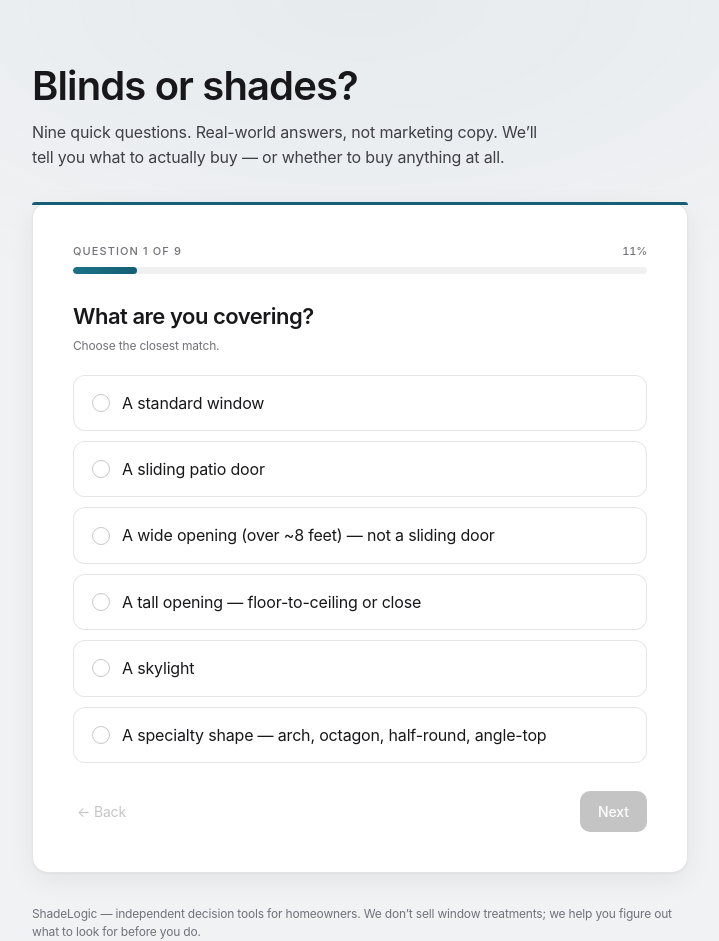
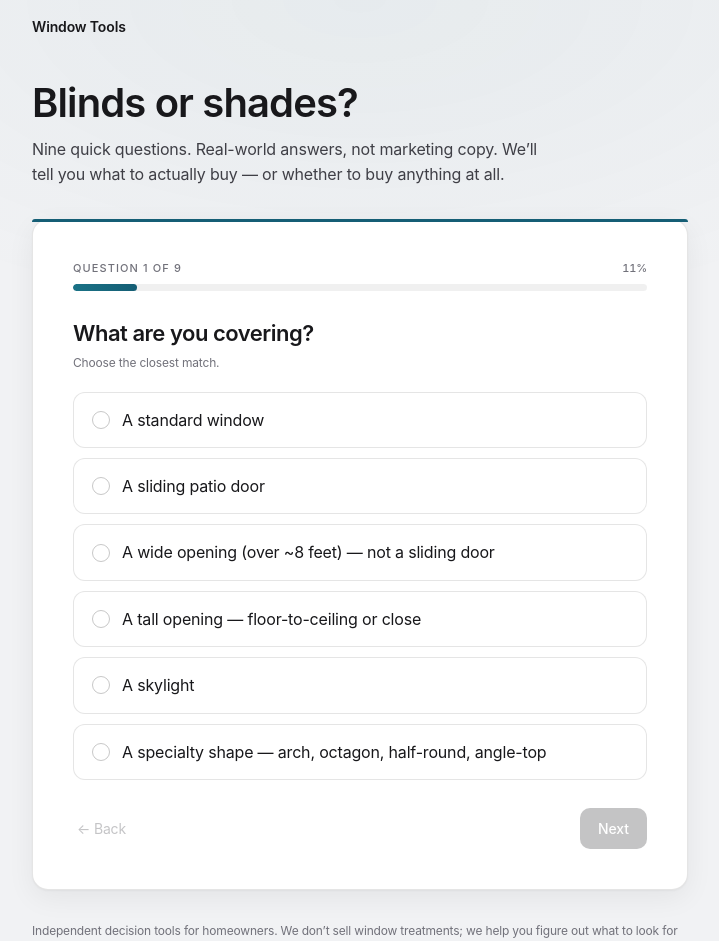
Before and after one commit to wiezski/shadelogic, a Next.js app: page /tools/blinds-vs-shades in a window 1280 px wide. Shown: the top 941 px of the page, without its empty margins (280-999 px from the left). Built offline with nearby package versions, Linux system fonts and the light colour scheme; no server answers; a web font is replaced by a local one.

Commit message:
Replace ShadeLogic with Window Tools / Window Treatment Guides

```diff
--- a/app/guides/[slug]/page.tsx
+++ b/app/guides/[slug]/page.tsx
@@ -51,7 +51,7 @@ export async function generateMetadata({
       url: canonical,
       title: guide.metaTitle,
       description: guide.description,
-      siteName: "ShadeLogic",
+      siteName: "Window Treatment Guides",
     },
     twitter: {
       card: "summary_large_image",
@@ -74,7 +74,7 @@ export default async function GuidePage({
 
   return (
     <article className="guides-article my-6 md:my-10">
-      <p className="guides-eyebrow">ShadeLogic guide</p>
+      <p className="guides-eyebrow">Guide</p>
       <h1>{guide.title}</h1>
 
       {guide.opening.map((para, i) => (
--- a/app/guides/_data/guides.ts
+++ b/app/guides/_data/guides.ts
@@ -1,5 +1,5 @@
 /**
- * ShadeLogic — homeowner SEO guides.
+ * Homeowner SEO guides.
  *
  * Each guide is structured data (not raw markdown) so the renderer can
  * apply consistent typography and so we don't need a markdown parser
--- a/app/guides/_styles.css
+++ b/app/guides/_styles.css
@@ -1,5 +1,5 @@
 /* ============================================================
-   ShadeLogic guides — scoped design tokens.
+   Window Treatment Guides — scoped design tokens.
    Mirrors the blinds-vs-shades tool's deep-teal accent system
    so the guides feel like part of the same product.
    ============================================================ */
--- a/app/guides/layout.tsx
+++ b/app/guides/layout.tsx
@@ -14,8 +14,8 @@ import "./_styles.css";
 
 export const metadata: Metadata = {
   title: {
-    default: "ShadeLogic Guides — honest advice on window treatments",
-    template: "%s | ShadeLogic Guides",
+    default: "Window Treatment Guides — honest advice for homeowners",
+    template: "%s | Window Treatment Guides",
   },
   description:
     "Practical homeowner guides on choosing window treatments — written from real installer experience. No marketing, just what actually works.",
@@ -37,17 +37,17 @@ export default function GuidesLayout({
     <div className="guides-root flex-1">
       <Container>
         <header className="guides-chrome-header">
-          <Link href="/tools/blinds-vs-shades" style={{ color: "var(--tool-text)" }}>
-            ShadeLogic
+          <Link href="/guides" style={{ color: "var(--tool-text)" }}>
+            Window Treatment Guides
           </Link>
         </header>
 
         <main>{children}</main>
 
         <footer className="guides-chrome-footer">
-          ShadeLogic — independent decision tools and guides for homeowners.
-          We don&rsquo;t sell window treatments; we help you figure out what
-          to look for before you do.
+          Independent decision tools and guides for homeowners. We don&rsquo;t
+          sell window treatments; we help you figure out what to look for
+          before you do.
         </footer>
       </Container>
     </div>
--- a/app/guides/page.tsx
+++ b/app/guides/page.tsx
@@ -2,7 +2,7 @@ import type { Metadata } from "next";
 import { GUIDES, ALL_GUIDE_SLUGS } from "./_data/guides";
 
 /*
- * /guides — index of all ShadeLogic homeowner guides.
+ * /guides — index of all homeowner guides.
  *
  * Server component. Reads the guide list from the existing data source
  * so adding a new guide automatically updates this page. No external
@@ -12,7 +12,7 @@ import { GUIDES, ALL_GUIDE_SLUGS } from "./_data/guides";
 const SITE_URL = process.env.NEXT_PUBLIC_SITE_URL || "https://zeroremake.com";
 
 export const metadata: Metadata = {
-  title: { absolute: "Window Treatment Guides | ShadeLogic" },
+  title: { absolute: "Window Treatment Guides" },
   description:
     "Practical homeowner advice on choosing window treatments — written from real installer experience. What actually works, not what the showroom says.",
   alternates: { canonical: `${SITE_URL}/guides` },
@@ -20,14 +20,14 @@ export const metadata: Metadata = {
   openGraph: {
     type: "website",
     url: `${SITE_URL}/guides`,
-    title: "Window Treatment Guides | ShadeLogic",
+    title: "Window Treatment Guides",
     description:
       "Practical homeowner advice on choosing window treatments — written from real installer experience.",
-    siteName: "ShadeLogic",
+    siteName: "Window Treatment Guides",
   },
   twitter: {
     card: "summary_large_image",
-    title: "Window Treatment Guides | ShadeLogic",
+    title: "Window Treatment Guides",
     description: "Practical homeowner advice on window treatments.",
   },
 };
@@ -35,7 +35,7 @@ export const metadata: Metadata = {
 export default function GuidesIndexPage() {
   return (
     <article className="guides-article my-6 md:my-10">
-      <p className="guides-eyebrow">ShadeLogic</p>
+      <p className="guides-eyebrow">Browse all guides</p>
       <h1>Window Treatment Guides</h1>
       <p className="lead">
         Practical advice based on real-world use &mdash; not showroom theory.
--- a/app/tools/blinds-vs-shades/BlindsVsShadesClient.tsx
+++ b/app/tools/blinds-vs-shades/BlindsVsShadesClient.tsx
@@ -13,7 +13,14 @@ export default function BlindsVsShadesClient() {
   return (
     <div className="blinds-tool-root flex-1">
       <Container>
-        <header className="pt-10 pb-6 md:pt-16 md:pb-8">
+        <div
+          className="pt-4 pb-1 text-[14px] font-semibold tracking-[-0.01em]"
+          style={{ color: "var(--tool-text)" }}
+        >
+          Window Tools
+        </div>
+
+        <header className="pt-6 pb-6 md:pt-10 md:pb-8">
           <h1
             className="max-w-[24ch] text-[30px] font-semibold leading-[1.1] tracking-[-0.02em] md:text-[40px]"
             style={{ color: "var(--tool-text)" }}
@@ -33,9 +40,9 @@ export default function BlindsVsShadesClient() {
         <DecisionTool />
 
         <footer className="mt-8 mb-12 text-[12px] leading-[1.5]" style={{ color: "var(--tool-text-tertiary)" }}>
-          ShadeLogic — independent decision tools for homeowners. We don&rsquo;t
-          sell window treatments; we help you figure out what to look for
-          before you do.
+          Independent decision tools for homeowners. We don&rsquo;t sell
+          window treatments; we help you figure out what to look for before
+          you do.
         </footer>
       </Container>
     </div>
--- a/app/tools/blinds-vs-shades/page.tsx
+++ b/app/tools/blinds-vs-shades/page.tsx
@@ -11,14 +11,14 @@ import "./_styles.css";
  */
 
 export const metadata: Metadata = {
-  title: "Blinds vs Shades Decision Tool | ShadeLogic",
+  title: "Blinds vs Shades Decision Tool | Window Tools",
   description:
     "Find the right window treatment using a real-world decision engine based on light, privacy, and installation factors.",
   alternates: { canonical: "/tools/blinds-vs-shades" },
   robots: { index: true, follow: true },
   openGraph: {
     type: "website",
-    title: "Blinds vs Shades Decision Tool | ShadeLogic",
+    title: "Blinds vs Shades Decision Tool | Window Tools",
     description:
       "Honest, plain-English window treatment recommendations based on real installer experience.",
   },
```
